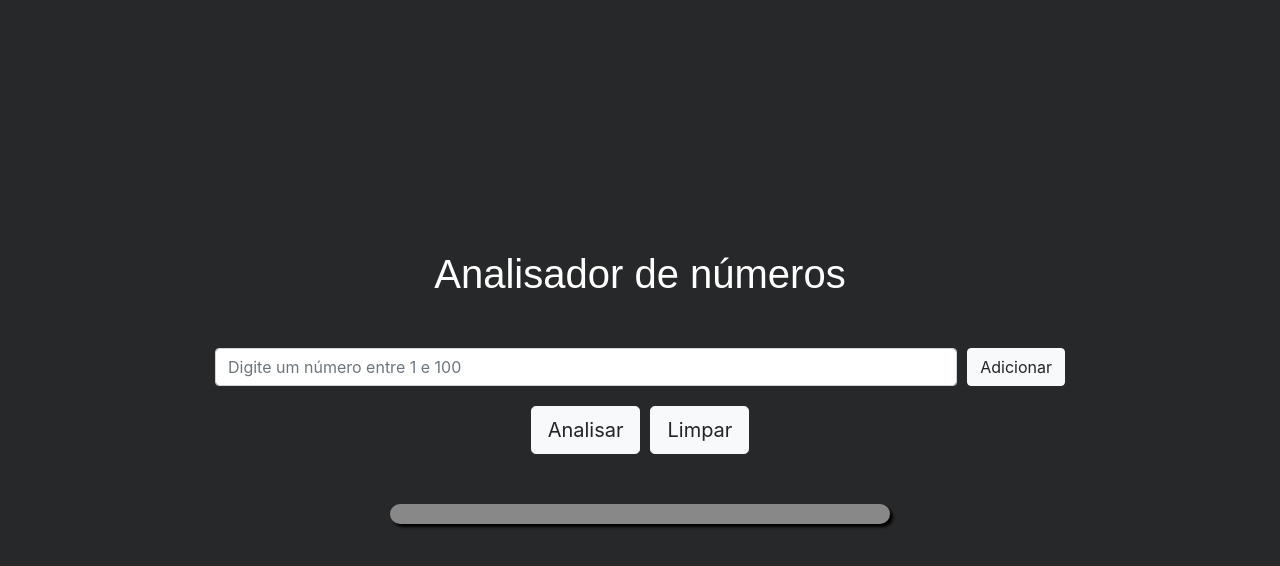
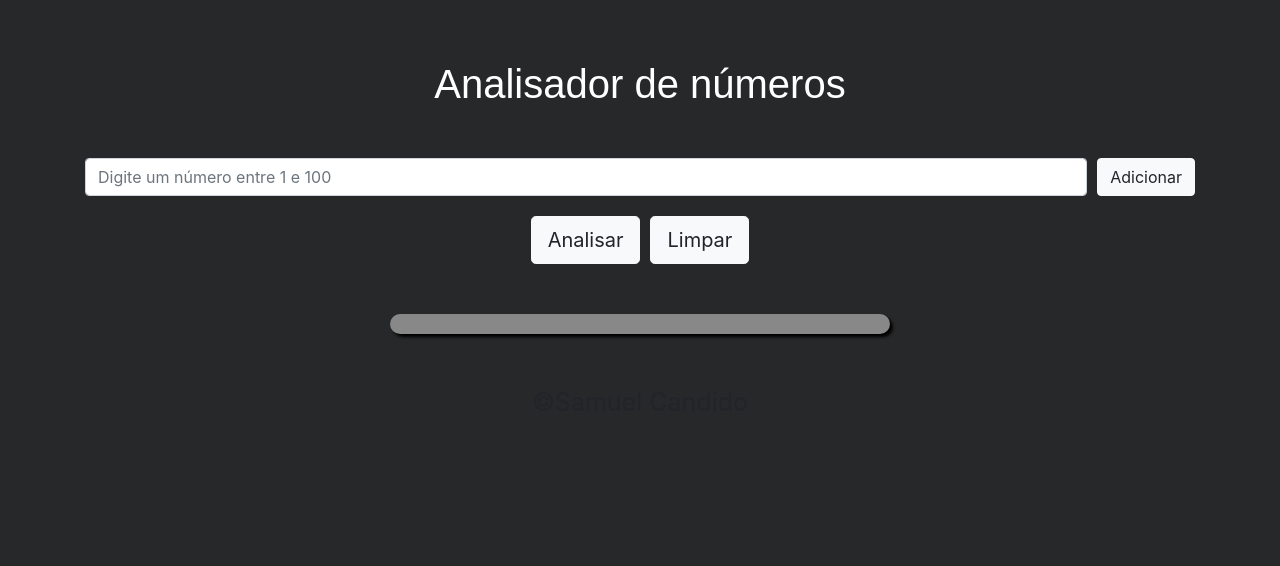
Before and after one commit to Muka1993/javascript-curso-em-video, a plain HTML site: page aula-04/projeto-contador/index.html in a window 1280 px wide. Drawn offline with Linux system fonts and the light colour scheme.

Commit message:
Salvando...

```diff
--- a/aula-04/projeto-contador/estilo.css
+++ b/aula-04/projeto-contador/estilo.css
@@ -2,7 +2,7 @@
 
 .corpo {
     background-color: #272829;
-    padding: 200px;
+    padding: 10px;
 }
 
 #analise  {
```
